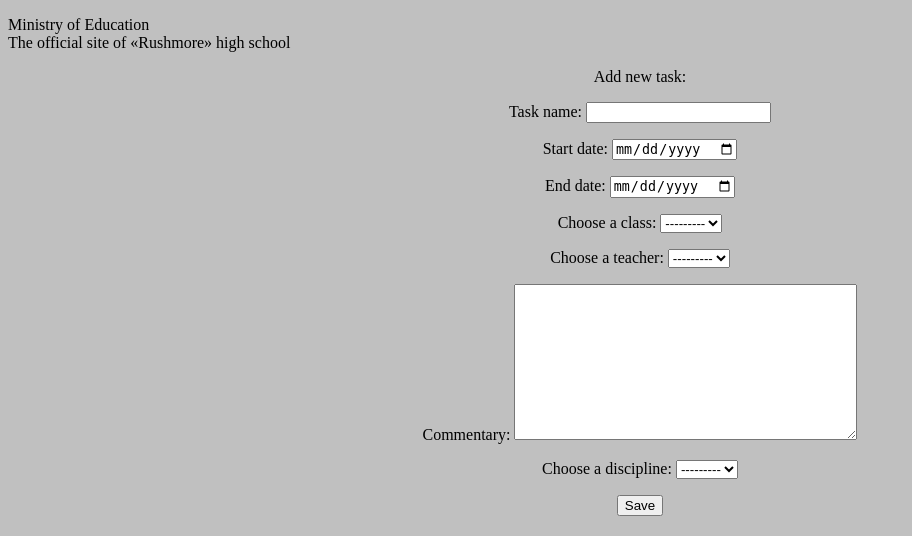
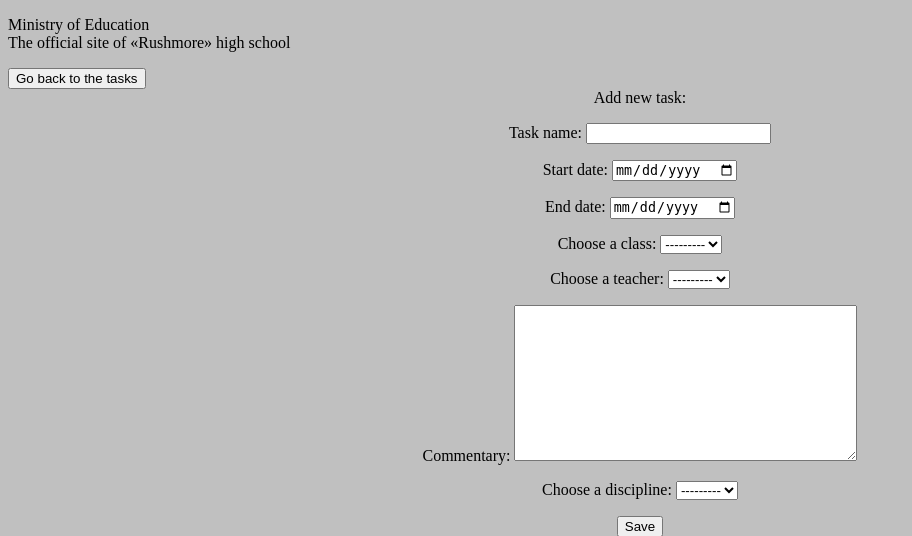
Before and after one commit to smolin8033/Electronic-grade-book, a Django app: page /school/teacher/1/tasks/create/ in a window 1280 px wide. Shown: the top 536 px of the page, without its empty margins (0-912 px from the left). Run offline with Django 3.2, Linux system fonts and the light colour scheme; data that the repository does not hold is empty.

Commit message:
add form to redirect back to "teacher_tasks", without adding new tasks

```diff
--- a/school/templates/teacher_tasks_create.html
+++ b/school/templates/teacher_tasks_create.html
@@ -1,6 +1,9 @@
 {% extends 'base.html' %}
 
 {% block content %}
+<form action="{% url 'teacher_tasks' pk=pk %}">
+    <input type="submit" value="Go back to the tasks" />
+</form>
 <center>
 Add new task:
 <form action="." method="POST">{% csrf_token %}
```
